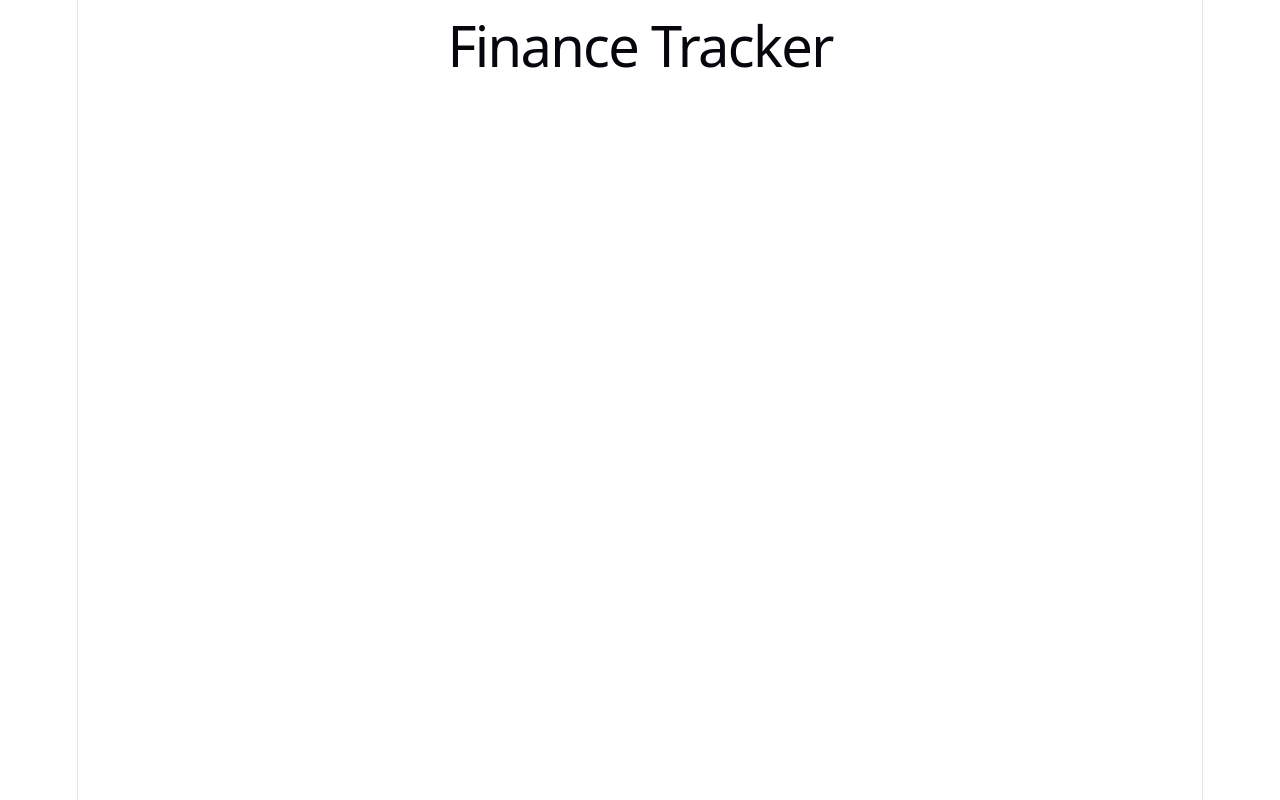
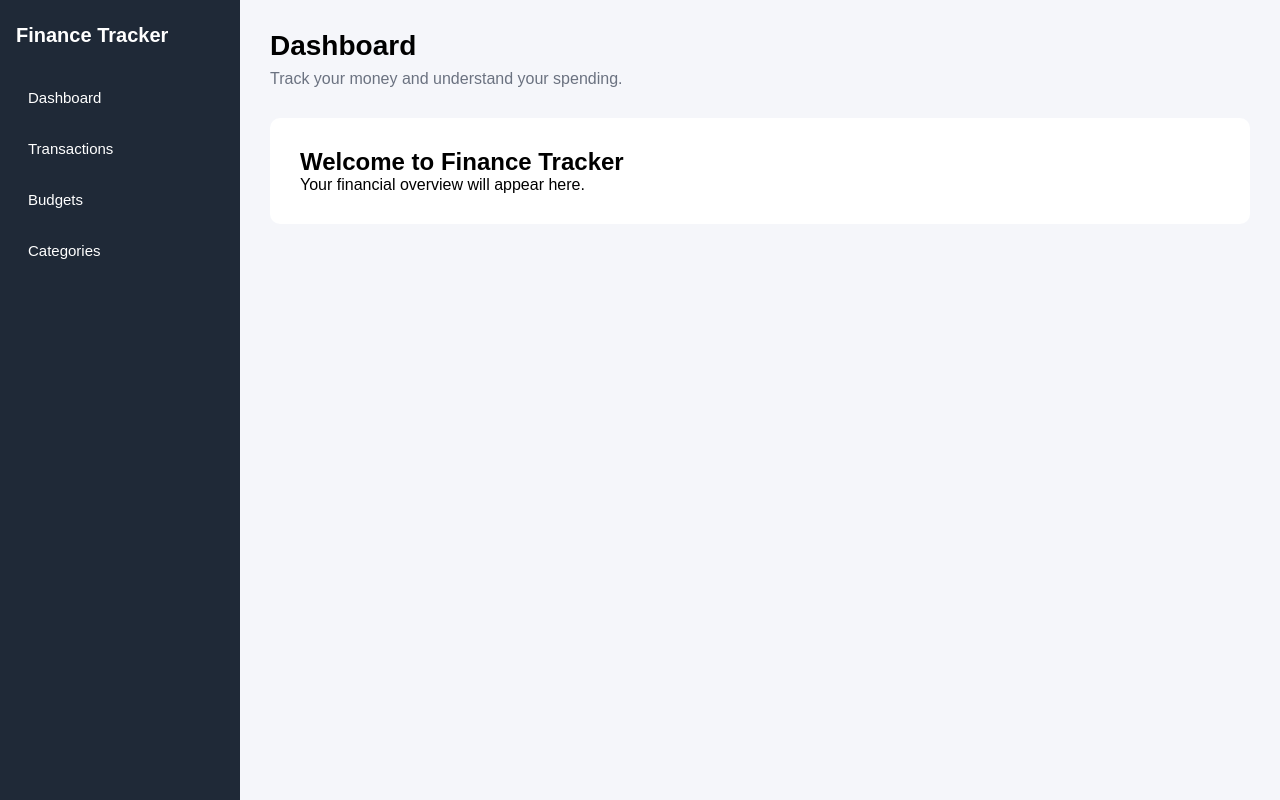
Before and after one commit to yahvi058/finance-tracker, a React (Vite) app: page / in a window 1280 px wide. Built offline with nearby package versions, Linux system fonts and the light colour scheme.

Commit message:
Build initial Finance Tracker layout

```diff
--- a/src/App.css
+++ b/src/App.css
@@ -1,184 +1,62 @@
-.counter {
-  font-size: 16px;
-  padding: 5px 10px;
-  border-radius: 5px;
-  color: var(--accent);
-  background: var(--accent-bg);
-  border: 2px solid transparent;
-  transition: border-color 0.3s;
-  margin-bottom: 24px;
-
-  &:hover {
-    border-color: var(--accent-border);
-  }
-  &:focus-visible {
-    outline: 2px solid var(--accent);
-    outline-offset: 2px;
-  }
+.app {
+  display: flex;
+  min-height: 100vh;
 }
 
-.hero {
-  position: relative;
-
-  .base,
-  .framework,
-  .vite {
-    inset-inline: 0;
-    margin: 0 auto;
-  }
-
-  .base {
-    width: 170px;
-    position: relative;
-    z-index: 0;
-  }
-
-  .framework,
-  .vite {
-    position: absolute;
-  }
-
-  .framework {
-    z-index: 1;
-    top: 34px;
-    height: 28px;
-    transform: perspective(2000px) rotateZ(300deg) rotateX(44deg) rotateY(39deg)
-      scale(1.4);
-  }
-
-  .vite {
-    z-index: 0;
-    top: 107px;
-    height: 26px;
-    width: auto;
-    transform: perspective(2000px) rotateZ(300deg) rotateX(40deg) rotateY(39deg)
-      scale(0.8);
-  }
+.sidebar {
+  width: 240px;
+  min-height: 100vh;
+  background: #1f2937;
+  color: white;
+  padding: 24px 16px;
 }
 
-#center {
+.sidebar h2 {
+  margin-bottom: 30px;
+  font-size: 20px;
+}
+
+.sidebar nav {
   display: flex;
   flex-direction: column;
-  gap: 25px;
-  place-content: center;
-  place-items: center;
-  flex-grow: 1;
-
-  @media (max-width: 1024px) {
-    padding: 32px 20px 24px;
-    gap: 18px;
-  }
+  gap: 10px;
 }
 
-#next-steps {
-  display: flex;
-  border-top: 1px solid var(--border);
+.sidebar button {
+  border: none;
+  background: transparent;
+  color: white;
   text-align: left;
-
-  & > div {
-    flex: 1 1 0;
-    padding: 32px;
-    @media (max-width: 1024px) {
-      padding: 24px 20px;
-    }
-  }
-
-  .icon {
-    margin-bottom: 16px;
-    width: 22px;
-    height: 22px;
-  }
-
-  @media (max-width: 1024px) {
-    flex-direction: column;
-    text-align: center;
-  }
+  padding: 12px;
+  border-radius: 6px;
+  cursor: pointer;
+  font-size: 15px;
 }
 
-#docs {
-  border-right: 1px solid var(--border);
-
-  @media (max-width: 1024px) {
-    border-right: none;
-    border-bottom: 1px solid var(--border);
-  }
+.sidebar button:hover {
+  background: #374151;
 }
 
-#next-steps ul {
-  list-style: none;
-  padding: 0;
-  display: flex;
-  gap: 8px;
-  margin: 32px 0 0;
-
-  .logo {
-    height: 18px;
-  }
-
-  a {
-    color: var(--text-h);
-    font-size: 16px;
-    border-radius: 6px;
-    background: var(--social-bg);
-    display: flex;
-    padding: 6px 12px;
-    align-items: center;
-    gap: 8px;
-    text-decoration: none;
-    transition: box-shadow 0.3s;
-
-    &:hover {
-      box-shadow: var(--shadow);
-    }
-    .button-icon {
-      height: 18px;
-      width: 18px;
-    }
-  }
-
-  @media (max-width: 1024px) {
-    margin-top: 20px;
-    flex-wrap: wrap;
-    justify-content: center;
-
-    li {
-      flex: 1 1 calc(50% - 8px);
-    }
-
-    a {
-      width: 100%;
-      justify-content: center;
-      box-sizing: border-box;
-    }
-  }
+.main-content {
+  flex: 1;
+  padding: 30px;
 }
 
-#spacer {
-  height: 88px;
-  border-top: 1px solid var(--border);
-  @media (max-width: 1024px) {
-    height: 48px;
-  }
+.header {
+  margin-bottom: 30px;
 }
 
-.ticks {
-  position: relative;
-  width: 100%;
+.header h1 {
+  font-size: 28px;
+  margin-bottom: 8px;
+}
 
-  &::before,
-  &::after {
-    content: '';
-    position: absolute;
-    top: -4.5px;
-    border: 5px solid transparent;
-  }
+.header p {
+  color: #6b7280;
+}
 
-  &::before {
-    left: 0;
-    border-left-color: var(--border);
-  }
-  &::after {
-    right: 0;
-    border-right-color: var(--border);
-  }
+.dashboard {
+  background: white;
+  padding: 30px;
+  border-radius: 10px;
 }
--- a/src/App.jsx
+++ b/src/App.jsx
@@ -1,6 +1,21 @@
+import './App.css'
+import Sidebar from './components/Sidebar'
+import Header from './components/Header'
+
 function App() {
   return (
-    <h1>Finance Tracker</h1>
+    <div className="app">
+      <Sidebar />
+
+      <main className="main-content">
+        <Header />
+
+        <section className="dashboard">
+          <h2>Welcome to Finance Tracker</h2>
+          <p>Your financial overview will appear here.</p>
+        </section>
+      </main>
+    </div>
   )
 }
 
--- /dev/null
+++ b/src/components/Header.jsx
@@ -0,0 +1,10 @@
+function Header() {
+  return (
+    <header className="header">
+      <h1>Dashboard</h1>
+      <p>Track your money and understand your spending.</p>
+    </header>
+  )
+}
+
+export default Header
--- /dev/null
+++ b/src/components/Sidebar.jsx
@@ -0,0 +1,16 @@
+function Sidebar() {
+  return (
+    <aside className="sidebar">
+      <h2>Finance Tracker</h2>
+
+      <nav>
+        <button>Dashboard</button>
+        <button>Transactions</button>
+        <button>Budgets</button>
+        <button>Categories</button>
+      </nav>
+    </aside>
+  )
+}
+
+export default Sidebar
--- a/src/index.css
+++ b/src/index.css
@@ -1,111 +1,14 @@
-:root {
-  --text: #6b6375;
-  --text-h: #08060d;
-  --bg: #fff;
-  --border: #e5e4e7;
-  --code-bg: #f4f3ec;
-  --accent: #aa3bff;
-  --accent-bg: rgba(170, 59, 255, 0.1);
-  --accent-border: rgba(170, 59, 255, 0.5);
-  --social-bg: rgba(244, 243, 236, 0.5);
-  --shadow:
-    rgba(0, 0, 0, 0.1) 0 10px 15px -3px, rgba(0, 0, 0, 0.05) 0 4px 6px -2px;
-
-  --sans: system-ui, 'Segoe UI', Roboto, sans-serif;
-  --heading: system-ui, 'Segoe UI', Roboto, sans-serif;
-  --mono: ui-monospace, Consolas, monospace;
-
-  font: 18px/145% var(--sans);
-  letter-spacing: 0.18px;
-  color-scheme: light dark;
-  color: var(--text);
-  background: var(--bg);
-  font-synthesis: none;
-  text-rendering: optimizeLegibility;
-  -webkit-font-smoothing: antialiased;
-  -moz-osx-font-smoothing: grayscale;
-
-  @media (max-width: 1024px) {
-    font-size: 16px;
-  }
-}
-
-@media (prefers-color-scheme: dark) {
-  :root {
-    --text: #9ca3af;
-    --text-h: #f3f4f6;
-    --bg: #16171d;
-    --border: #2e303a;
-    --code-bg: #1f2028;
-    --accent: #c084fc;
-    --accent-bg: rgba(192, 132, 252, 0.15);
-    --accent-border: rgba(192, 132, 252, 0.5);
-    --social-bg: rgba(47, 48, 58, 0.5);
-    --shadow:
-      rgba(0, 0, 0, 0.4) 0 10px 15px -3px, rgba(0, 0, 0, 0.25) 0 4px 6px -2px;
-  }
-
-  #social .button-icon {
-    filter: invert(1) brightness(2);
-  }
+* {
+  box-sizing: border-box;
+  margin: 0;
+  padding: 0;
 }
 
 body {
-  margin: 0;
+  font-family: Arial, sans-serif;
+  background: #f5f6fa;
 }
 
-#root {
-  width: 1126px;
-  max-width: 100%;
-  margin: 0 auto;
-  text-align: center;
-  border-inline: 1px solid var(--border);
-  min-height: 100svh;
-  display: flex;
-  flex-direction: column;
-  box-sizing: border-box;
+button {
+  font-family: inherit;
 }
-
-h1,
-h2 {
-  font-family: var(--heading);
-  font-weight: 500;
-  color: var(--text-h);
-}
-
-h1 {
-  font-size: 56px;
-  letter-spacing: -1.68px;
-  margin: 32px 0;
-  @media (max-width: 1024px) {
-    font-size: 36px;
-    margin: 20px 0;
-  }
-}
-h2 {
-  font-size: 24px;
-  line-height: 118%;
-  letter-spacing: -0.24px;
-  margin: 0 0 8px;
-  @media (max-width: 1024px) {
-    font-size: 20px;
-  }
-}
-p {
-  margin: 0;
-}
-
-code,
-.counter {
-  font-family: var(--mono);
-  display: inline-flex;
-  border-radius: 4px;
-  color: var(--text-h);
-}
-
-code {
-  font-size: 15px;
-  line-height: 135%;
-  padding: 4px 8px;
-  background: var(--code-bg);
-}
```
